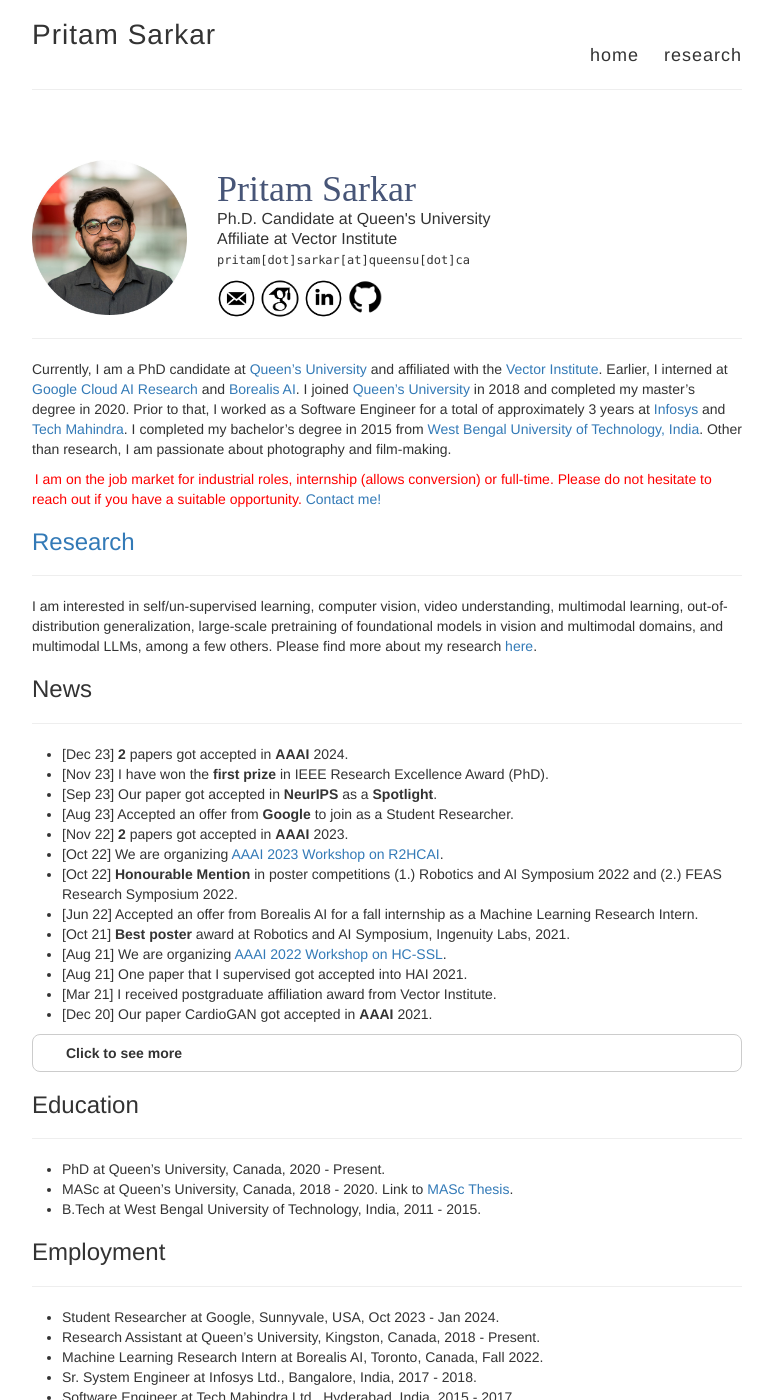
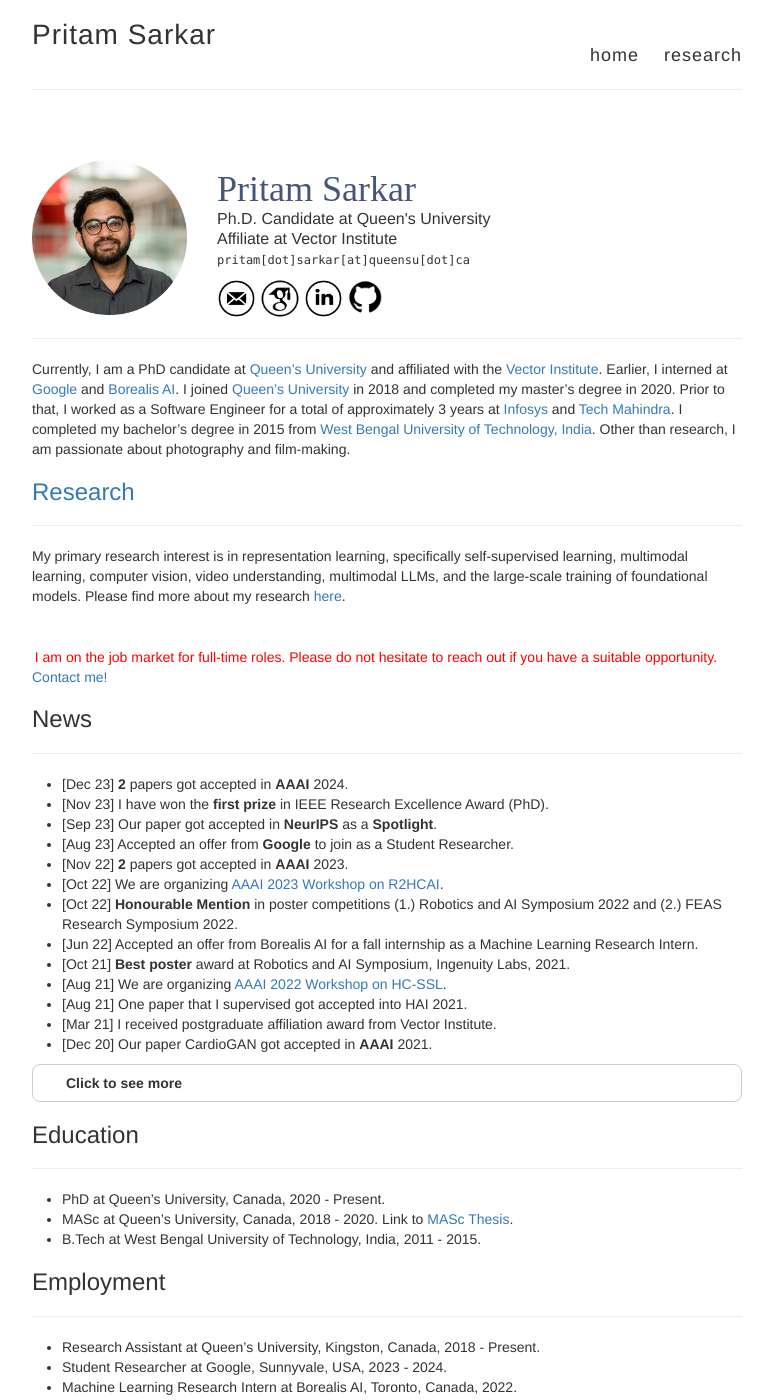
Before and after one commit to pritamqu/pritamqu.github.io, a Jekyll site: the page built from index.md, in a window 1280 px wide and 1400 px high. Shown: the whole window, without its empty margins (253-1026 px from the left). Built offline with Jekyll 4.4.1, drawn with Linux system fonts in a browser that asks for light colours; some of the changed text lies outside the part shown.

```diff
--- a/index.md
+++ b/index.md
@@ -42,16 +42,19 @@ permalink: /
 <a name="/news"></a>
 
 Currently, I am a PhD candidate at [Queen’s University](https://queensu.ca/) and affiliated with the [Vector Institute](https://vectorinstitute.ai/).
-Earlier, I interned at [Google Cloud AI Research](https://research.google/) and [Borealis AI](https://www.borealisai.com/). I joined [Queen's University](https://queensu.ca/) in 2018 and completed my master's degree in 2020. Prior to that, I worked as a Software Engineer for a total of approximately 3 years at [Infosys](https://www.infosys.com/) and [Tech Mahindra](https://www.techmahindra.com/). I completed my bachelor's degree in 2015 from [West Bengal University of Technology, India](/). Other than research, I am passionate about photography and film-making.
+Earlier, I interned at [Google](https://research.google/) and [Borealis AI](https://www.borealisai.com/). I joined [Queen's University](https://queensu.ca/) in 2018 and completed my master's degree in 2020. Prior to that, I worked as a Software Engineer for a total of approximately 3 years at [Infosys](https://www.infosys.com/) and [Tech Mahindra](https://www.techmahindra.com/). I completed my bachelor's degree in 2015 from [West Bengal University of Technology, India](/). Other than research, I am passionate about photography and film-making.
 
 
-<mark class="red">
-I am on the job market for industrial roles, internship (allows conversion) or full-time. Please do not hesitate to reach out if you have a suitable opportunity. <a title="Contact me!" href="mailto:pritam.sarkar@queensu.ca" target="_blank">Contact me!</a>
-</mark>
 
 ### [Research](./research.md)
 <hr>
-I am interested in self/un-supervised learning, computer vision, video understanding, multimodal learning, out-of-distribution generalization, large-scale pretraining of foundational models in vision and multimodal domains, and multimodal LLMs, among a few others. Please find more about my research [here](./research.md).
+My primary research interest is in representation learning, specifically self-supervised learning, multimodal learning, computer vision, video understanding, multimodal LLMs, and the large-scale training of foundational models. Please find more about my research [here](./research.md).
+
+<br>
+
+<mark class="red">
+I am on the job market for full-time roles. Please do not hesitate to reach out if you have a suitable opportunity. <a title="Contact me!" href="mailto:pritam.sarkar@queensu.ca" target="_blank">Contact me!</a>
+</mark>
 
 
 ### News
@@ -104,9 +107,9 @@ I am interested in self/un-supervised learning, computer vision, video understan
 ### Employment
 <hr>
 
-- Student Researcher at Google, Sunnyvale, USA, Oct 2023 - Jan 2024.
 - Research Assistant at Queen's University, Kingston, Canada, 2018 - Present.
-- Machine Learning Research Intern at Borealis AI, Toronto, Canada, Fall 2022.
+- Student Researcher at Google, Sunnyvale, USA, 2023 - 2024.
+- Machine Learning Research Intern at Borealis AI, Toronto, Canada, 2022.
 - Sr. System Engineer at Infosys Ltd., Bangalore, India, 2017 - 2018.
 - Software Engineer at Tech Mahindra Ltd., Hyderabad, India, 2015 - 2017.
 - Teaching Assistant/Guest Lecturer at Queen's University, Kingston, Canada, 2018 - Present.
@@ -127,7 +131,7 @@ I am interested in self/un-supervised learning, computer vision, video understan
 ### Reviewing
 <hr>
 
-- NeurIPS, ICLR, ICML, CVPR, ICCV, ECCV, ICASSP, ACII, ACM MM
+- NeurIPS, ICLR, CVPR, ICCV, ECCV, ICML, ICASSP, ACM MM, ACII
 - IEEE Transactions on - PAMI, Affective Computing, Artificial Intelligence
 
 <!--
```
Also changed, not shown: other parts of index.md (+5 -4 lines), research.md (+25 -0 lines), 1 other file.
